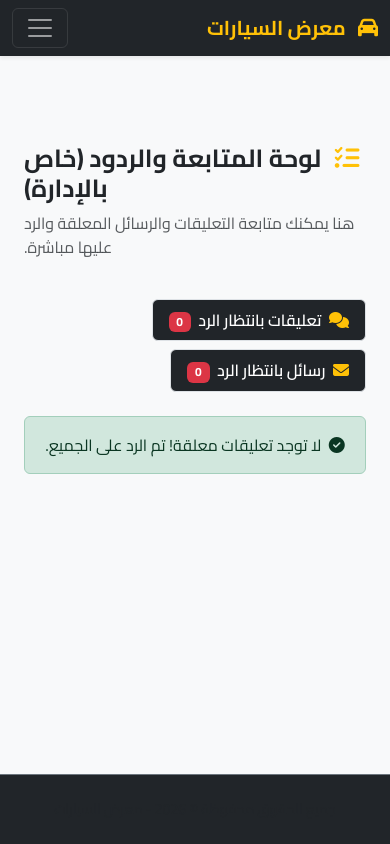
After one commit to yoaghamdi-ship-it/CarProject_Production, a Django app: page /admin-dashboard/ in a window 390 px wide. The commit adds this page. Run offline with Django 5.2, Linux system fonts and the light colour scheme; the visitor is signed in with stand-in values (Sample User, id 1); data that the repository does not hold is empty.

Commit message:
Add responsive admin dashboard links for staff replies in base.html

```diff
--- /dev/null
+++ b/inventory/templates/inventory/admin_dashboard.html
@@ -0,0 +1,97 @@
+{% extends 'inventory/base.html' %}
+
+{% block title %}لوحة المتابعة والردود{% endblock %}
+
+{% block content %}
+<div class="container my-5 text-end">
+    <div class="row mb-4">
+        <div class="col">
+            <h2 class="fw-bold text-dark"><i class="fas fa-tasks text-warning me-2"></i> لوحة المتابعة والردود (خاص بالإدارة)</h2>
+            <p class="text-muted">هنا يمكنك متابعة التعليقات والرسائل المعلقة والرد عليها مباشرة.</p>
+        </div>
+    </div>
+
+    <ul class="nav nav-pills mb-4 gap-2 justify-content-start" id="adminTabs" role="tablist">
+        <li class="nav-item" role="presentation">
+            <button class="nav-link active bg-dark text-white border" id="comments-tab" data-bs-toggle="tab" data-bs-target="#comments" type="button" role="tab">
+                <i class="fas fa-comments me-1 text-warning"></i> تعليقات بانتظار الرد
+                <span class="badge bg-danger ms-1">{{ pending_comments.count }}</span>
+            </button>
+        </li>
+        <li class="nav-item" role="presentation">
+            <button class="nav-link bg-dark text-white border" id="messages-tab" data-bs-toggle="tab" data-bs-target="#messages" type="button" role="tab">
+                <i class="fas fa-envelope me-1 text-warning"></i> رسائل بانتظار الرد
+                <span class="badge bg-danger ms-1">{{ pending_messages.count }}</span>
+            </button>
+        </li>
+    </ul>
+
+    <div class="tab-content" id="adminTabsContent">
+        <div class="tab-pane fade show active" id="comments" role="tabpanel">
+            {% if pending_comments %}
+                <div class="row g-3">
+                    {% for comment in pending_comments %}
+                        <div class="col-12">
+                            <div class="card shadow-sm border-0 border-start border-warning border-4">
+                                <div class="card-body">
+                                    <div class="d-flex justify-content-between align-items-center mb-2">
+                                        <h5 class="card-title text-primary mb-0"><i class="fas fa-user-circle me-1"></i> {{ comment.user.username }}</h5>
+                                        <span class="badge bg-secondary">{{ comment.created_at|date:"Y-m-d H:i" }}</span>
+                                    </div>
+                                    <p class="text-muted mb-1"><strong>على الوكيل:</strong> {{ comment.inventory.name }}</p>
+                                    <p class="card-text bg-light p-3 rounded mb-3">" {{ comment.text }} "</p>
+
+                                    <form action="{% url 'inventory:reply_comment' comment.id %}" method="POST">
+                                        {% csrf_token %}
+                                        <div class="input-group">
+                                            <input type="text" name="reply_text" class="form-control" placeholder="اكتب رد الإدارة هنا..." required>
+                                            <button class="btn btn-warning fw-bold" type="submit">إرسال الرد</button>
+                                        </div>
+                                    </form>
+                                </div>
+                            </div>
+                        </div>
+                    {% endfor %}
+                </div>
+            {% else %}
+                <div class="alert alert-success text-center">
+                    <i class="fas fa-check-circle me-1"></i> لا توجد تعليقات معلقة! تم الرد على الجميع.
+                </div>
+            {% endif %}
+        </div>
+
+        <div class="tab-pane fade" id="messages" role="tabpanel">
+            {% if pending_messages %}
+                <div class="row g-3">
+                    {% for msg in pending_messages %}
+                        <div class="col-12">
+                            <div class="card shadow-sm border-0 border-start border-info border-4">
+                                <div class="card-body">
+                                    <div class="d-flex justify-content-between align-items-center mb-2">
+                                        <h5 class="card-title text-info mb-0"><i class="fas fa-user me-1"></i> {{ msg.name }} ({{ msg.email }})</h5>
+                                        <span class="badge bg-secondary">{{ msg.created_at|date:"Y-m-d H:i" }}</span>
+                                    </div>
+                                    <h6 class="text-dark mb-2"><strong>الموضوع:</strong> {{ msg.subject }}</h6>
+                                    <p class="card-text bg-light p-3 rounded mb-3">" {{ msg.message }} "</p>
+
+                                    <form action="{% url 'inventory:reply_message' msg.id %}" method="POST">
+                                        {% csrf_token %}
+                                        <div class="input-group">
+                                            <input type="text" name="reply_text" class="form-control" placeholder="اكتب رد الإدارة هنا..." required>
+                                            <button class="btn btn-info text-white fw-bold" type="submit">إرسال الرد</button>
+                                        </div>
+                                    </form>
+                                </div>
+                            </div>
+                        </div>
+                    {% endfor %}
+                </div>
+            {% else %}
+                <div class="alert alert-success text-center">
+                    <i class="fas fa-check-circle me-1"></i> لا توجد رسائل معلقة! تم الرد على الجميع.
+                </div>
+            {% endif %}
+        </div>
+    </div>
+</div>
+{% endblock %}
--- a/inventory/templates/inventory/base.html
+++ b/inventory/templates/inventory/base.html
@@ -172,6 +172,9 @@
                     {% if user.is_authenticated %}
 
                         {% if user.is_staff %}
+                            <a href="{% url 'inventory:admin_dashboard' %}" class="btn btn-outline-info btn-sm fw-bold px-3 me-1 shadow-sm">
+                                <i class="fas fa-tasks me-1"></i> لوحة الردود
+                            </a>
                             <a href="{% url 'inventory:add_car' %}" class="btn btn-warning btn-sm fw-bold px-3 me-2 text-dark shadow-sm">
                                 <i class="fas fa-plus-circle me-1"></i> أضف سيارة
                             </a>
@@ -184,12 +187,14 @@
                             </button>
                             <ul class="dropdown-menu dropdown-menu-end text-end shadow">
                                 {% if user.is_staff %}
+                                    <li><a class="dropdown-item small" href="{% url 'inventory:admin_dashboard' %}"><i class="fas fa-tasks me-1 text-info"></i> لوحة الردود والمتابعة</a></li>
                                     <li><a class="dropdown-item small text-secondary" href="{% url 'admin:index' %}" target="_blank"><i class="fas fa-cog me-1"></i> لوحة الإدارة</a></li>
                                     <li><hr class="dropdown-divider"></li>
                                 {% endif %}
                                 <li>
                                     <form action="{% url 'inventory:logout' %}" method="post" class="d-inline w-100">
-                                        {% csrf_token %}  <button type="submit" class="dropdown-item text-danger border-0 bg-transparent w-100 text-start">
+                                        {% csrf_token %}
+                                        <button type="submit" class="dropdown-item text-danger border-0 bg-transparent w-100 text-start">
                                             <i class="fas fa-sign-out-alt me-1"></i> تسجيل الخروج
                                         </button>
                                     </form>
--- a/inventory/urls.py
+++ b/inventory/urls.py
@@ -32,4 +32,9 @@ urlpatterns = [
     path('password-reset/done/', auth_views.PasswordResetDoneView.as_view(), name='password_reset_done'),
     path('password-reset-confirm/<uidb64>/<token>/', auth_views.PasswordResetConfirmView.as_view(), name='password_reset_confirm'),
     path('password-reset-complete/', auth_views.PasswordResetCompleteView.as_view(), name='password_reset_complete'),
+
+    # 📊 لوحة المتابعة والردود الخاصة بالـ Staff
+    path('admin-dashboard/', views.admin_dashboard, name='admin_dashboard'),
+    path('comment/<int:comment_id>/reply/', views.reply_comment, name='reply_comment'),
+    path('message/<int:message_id>/reply/', views.reply_message, name='reply_message'),
 ]
--- a/inventory/views.py
+++ b/inventory/views.py
@@ -1,4 +1,5 @@
 from django.shortcuts import render, redirect, get_object_or_404
+from django.contrib.admin.views.decorators import staff_member_required
 from django.contrib.auth.decorators import login_required, user_passes_test
 from django.contrib.auth.forms import UserCreationForm
 from django.contrib.auth import login, logout
@@ -374,3 +375,45 @@ def admin_logout_view(request):
 class CustomLoginView(LoginView):
     template_name = 'registration/login.html'
     next_page = reverse_lazy('inventory:index')
+
+@staff_member_required
+def admin_dashboard(request):
+    """لوحة متابعة الرسائل والتعليقات غير المجاب عليها"""
+    pending_comments = Comment.objects.filter(reply__isnull=True).order_by('-created_at')
+    pending_messages = Message.objects.filter(reply__isnull=True).order_by('-created_at')
+
+    context = {
+        'pending_comments': pending_comments,
+        'pending_messages': pending_messages,
+    }
+    return render(request, 'inventory/admin_dashboard.html', context)
+
+@staff_member_required
+def reply_comment(request, comment_id):
+    """حفظ رد الموظف على تعليق محدد"""
+    if request.method == "POST":
+        comment = get_object_or_404(Comment, id=comment_id)
+        reply_text = request.POST.get('reply_text', '').strip()
+        if reply_text:
+            comment.reply = reply_text
+            comment.replied_at = timezone.now()
+            comment.save()
+            messages.success(request, "تم تسجيل الرد على التعليق بنجاح.")
+        else:
+            messages.error(request, "لا يمكن إرسال رد فارغ.")
+    return redirect('inventory:admin_dashboard')
+
+@staff_member_required
+def reply_message(request, message_id):
+    """حفظ رد الموظف على رسالة محددة"""
+    if request.method == "POST":
+        msg = get_object_or_404(Message, id=message_id)
+        reply_text = request.POST.get('reply_text', '').strip()
+        if reply_text:
+            msg.reply = reply_text
+            msg.replied_at = timezone.now()
+            msg.save()
+            messages.success(request, "تم تسجيل الرد على الرسالة بنجاح.")
+        else:
+            messages.error(request, "لا يمكن إرسال رد فارغ.")
+    return redirect('inventory:admin_dashboard')
```
Also changed, not shown: inventory/models.py (+14 -0 lines).
